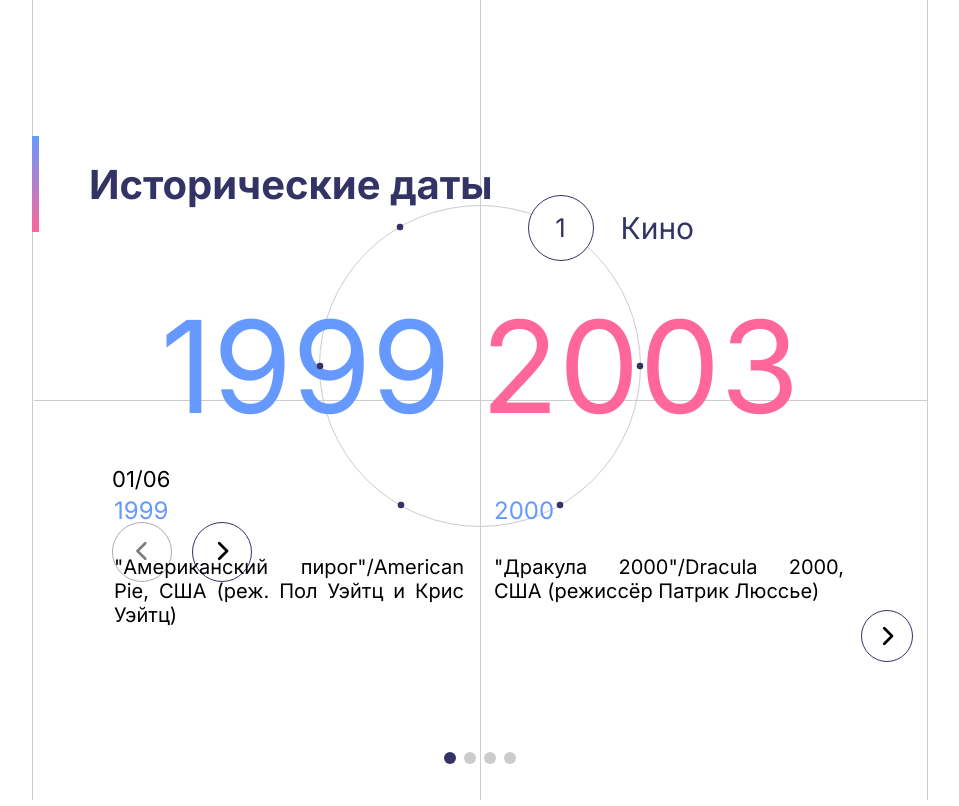
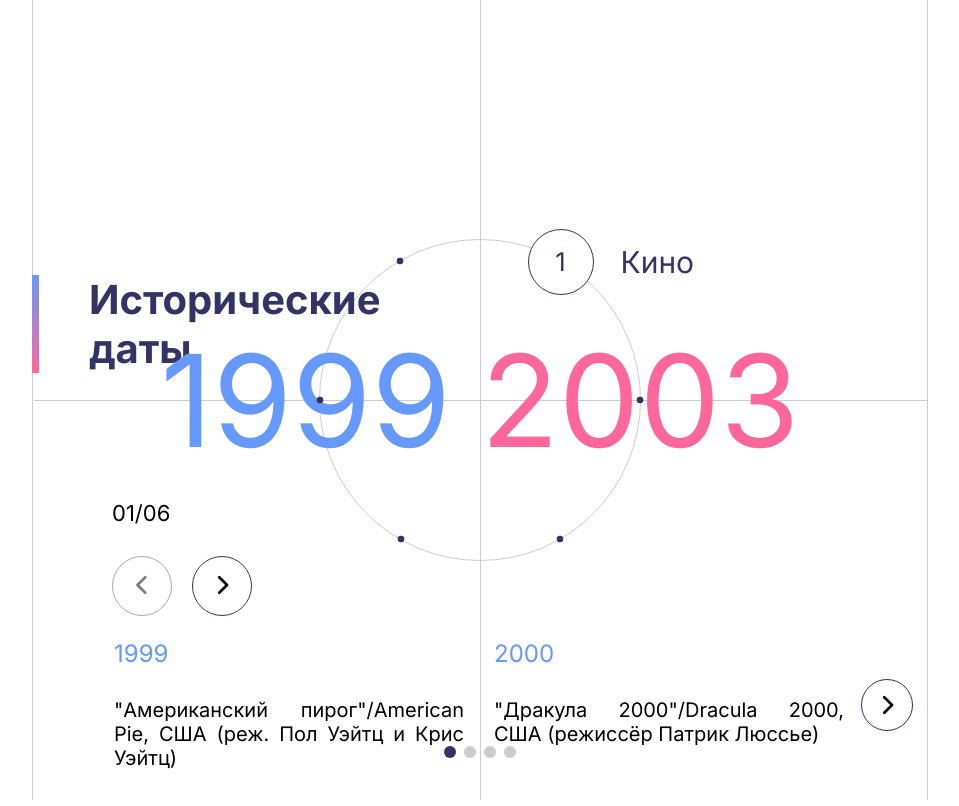
Before and after one commit to AlexanderMalkov15052021/historical-dates-project, a Next.js app: page / in a window 1280 px wide. Shown: the whole page, without its empty margins (160-1119 px from the left). Built offline with nearby package versions, Linux system fonts and the light colour scheme; data requests are answered from the project's data file.

Commit message:
style(feature/SectionsTtleDisk, feature/SwiperCarousel) fix the layout

```diff
--- a/features/SectionsTtleDisk/view/SectionsTtleDisk/SectionsTtleDisk.module.scss
+++ b/features/SectionsTtleDisk/view/SectionsTtleDisk/SectionsTtleDisk.module.scss
@@ -1,6 +1,7 @@
 .mainContainer {
     width: 100vw;
     height: 100vh;
+    min-height: 400px;
     display: flex;
     flex-direction: column;
 }
@@ -100,7 +101,6 @@
 
     .circleContainer {
         width: 100%;
-        height: 50%;
     }
 
     .mainBorder::after {
@@ -112,10 +112,13 @@
     }
 }
 
-@media (max-height: 800px) {
+@media (max-height: 800px) and (max-width: 800px) {
+    .circleContainer {
+        height: 250px;
+    }
+
     .mainContent {
         height: 400px;
-        margin-top: 60px;
     }
 
     .dataTitle {
@@ -126,3 +129,17 @@
         margin-top: 5vw;
     }
 }
+
+@media (max-height: 800px) and (min-width: 800px) {
+    .circleContainer {
+        height: 250px;
+    }
+
+    .mainContent {
+        height: 400px;
+    }
+
+    .dataTitle {
+        top: 65%;
+    }
+}
--- a/features/SectionsTtleDisk/view/SectionsTtleDisk/components/MainTitle/MainTitle.module.scss
+++ b/features/SectionsTtleDisk/view/SectionsTtleDisk/components/MainTitle/MainTitle.module.scss
@@ -2,7 +2,7 @@
 
 .mainTitle {
     width: 20vw;
-    height: 12vh;
+    height: auto;
     position: absolute;
     left: 0;
     top: 0;
@@ -43,7 +43,7 @@
     }
 }
 
-@media (max-height: 800px) {
+@media (max-height: 800px) and (max-width: 800px)  {
     .mainTitle {
         width: 90%;
     }
--- a/features/SwiperCarousel/SwiperCarousel.module.scss
+++ b/features/SwiperCarousel/SwiperCarousel.module.scss
@@ -159,7 +159,7 @@
     }
 }
 
-@media (max-height: 800px) {
+@media (max-height: 800px) and (max-width: 800px) {
 
     .sliderContainer {
         bottom: -110%;
@@ -177,3 +177,11 @@
         }
     }
 }
+
+@media (max-height: 800px) and (min-width: 800px) {
+
+    .sliderContainer {
+        bottom: -100%;
+    }
+
+}
```
